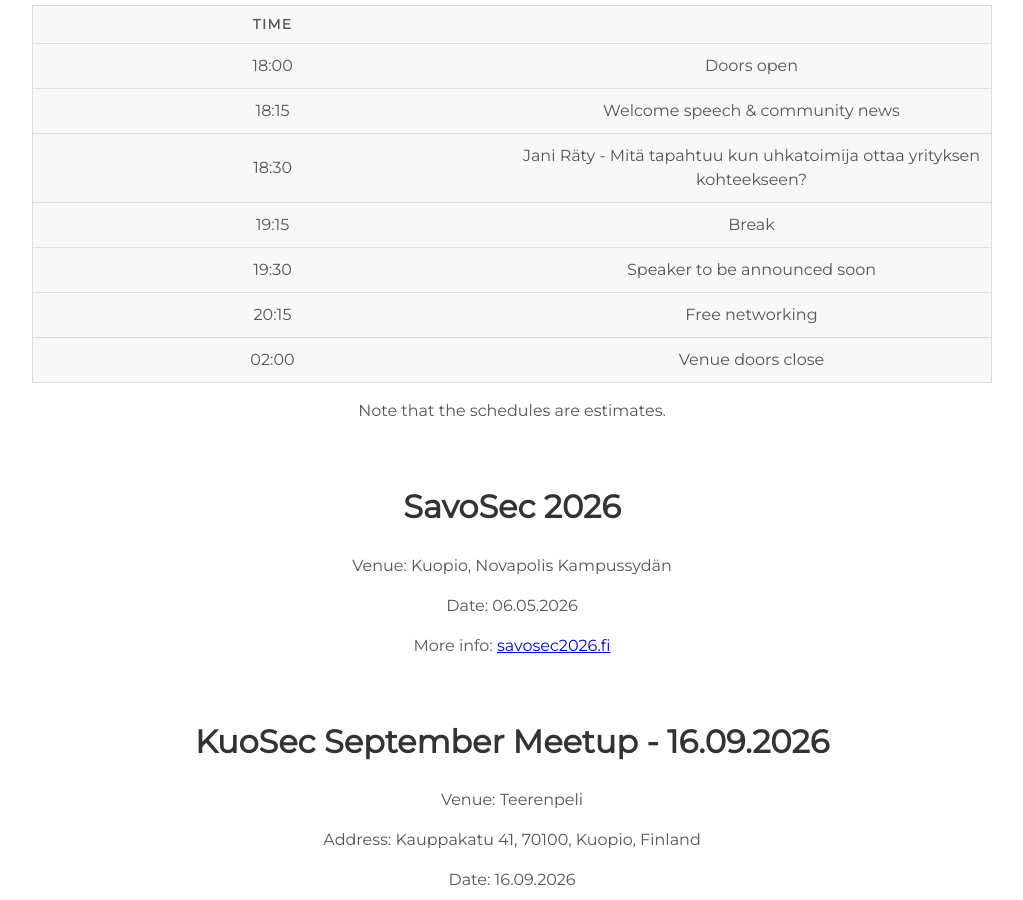
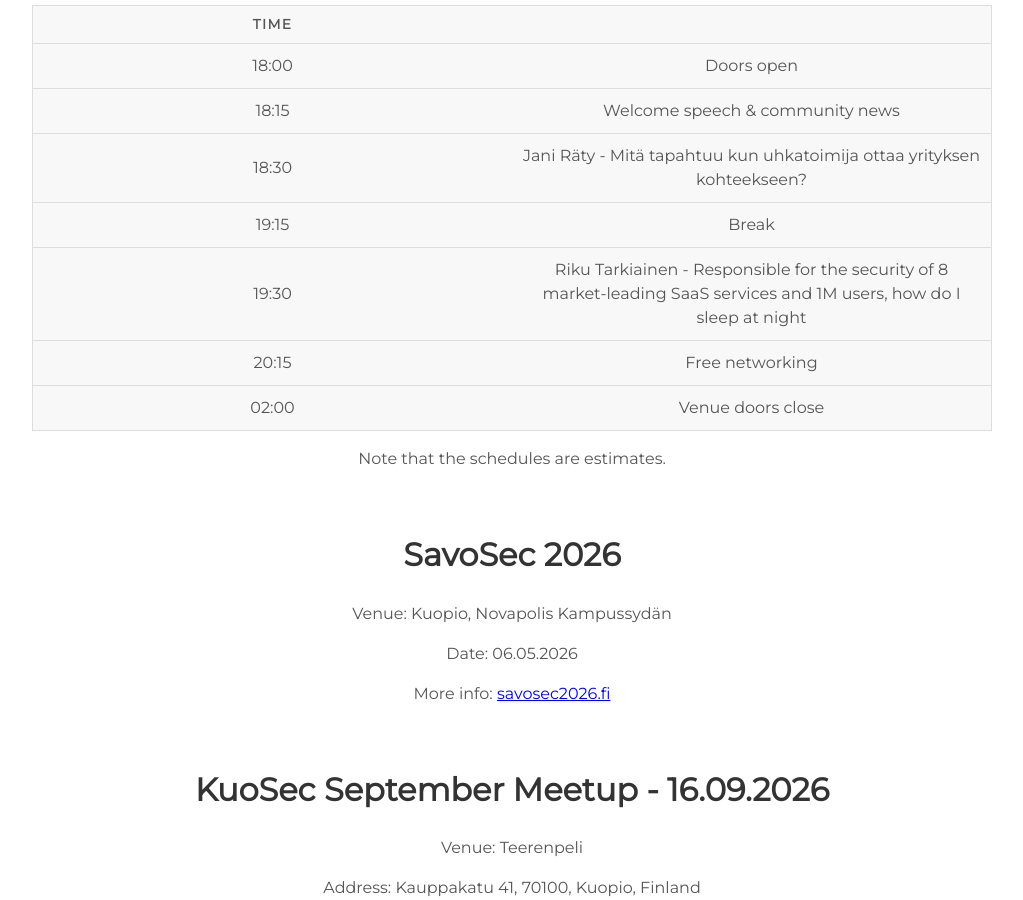
Before and after one commit to kuosec/kuosec.github.io, a Jekyll site: the page built from index.html, in a window 1280 px wide and 900 px high, scrolled down 2147 px. Shown: the whole window, without its empty margins (128-1151 px from the left). Built offline with Jekyll 4.4.1, drawn with Linux system fonts in a browser that asks for light colours.

Commit message:
Add second speaker

```diff
--- a/_includes/projects.html
+++ b/_includes/projects.html
@@ -38,7 +38,7 @@
         </tr>
         <tr>
           <td scope="row">19:30</td>
-          <td>Speaker to be announced soon</td>
+          <td>Riku Tarkiainen - Responsible for the security of 8 market-leading SaaS services and 1M users, how do I sleep at night</td>
         </tr>
         <tr>
           <td scope="row">20:15</td>
```
